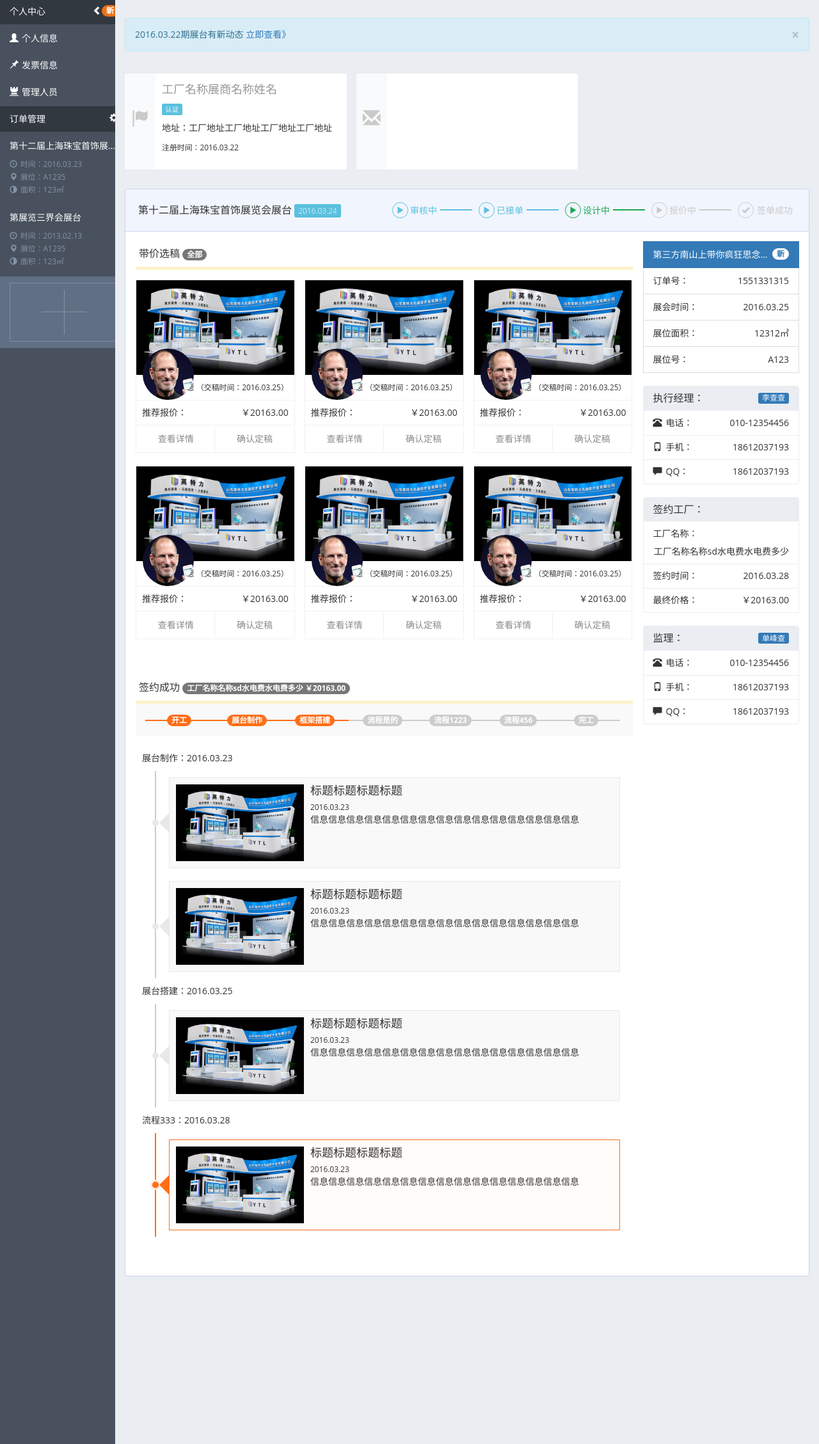
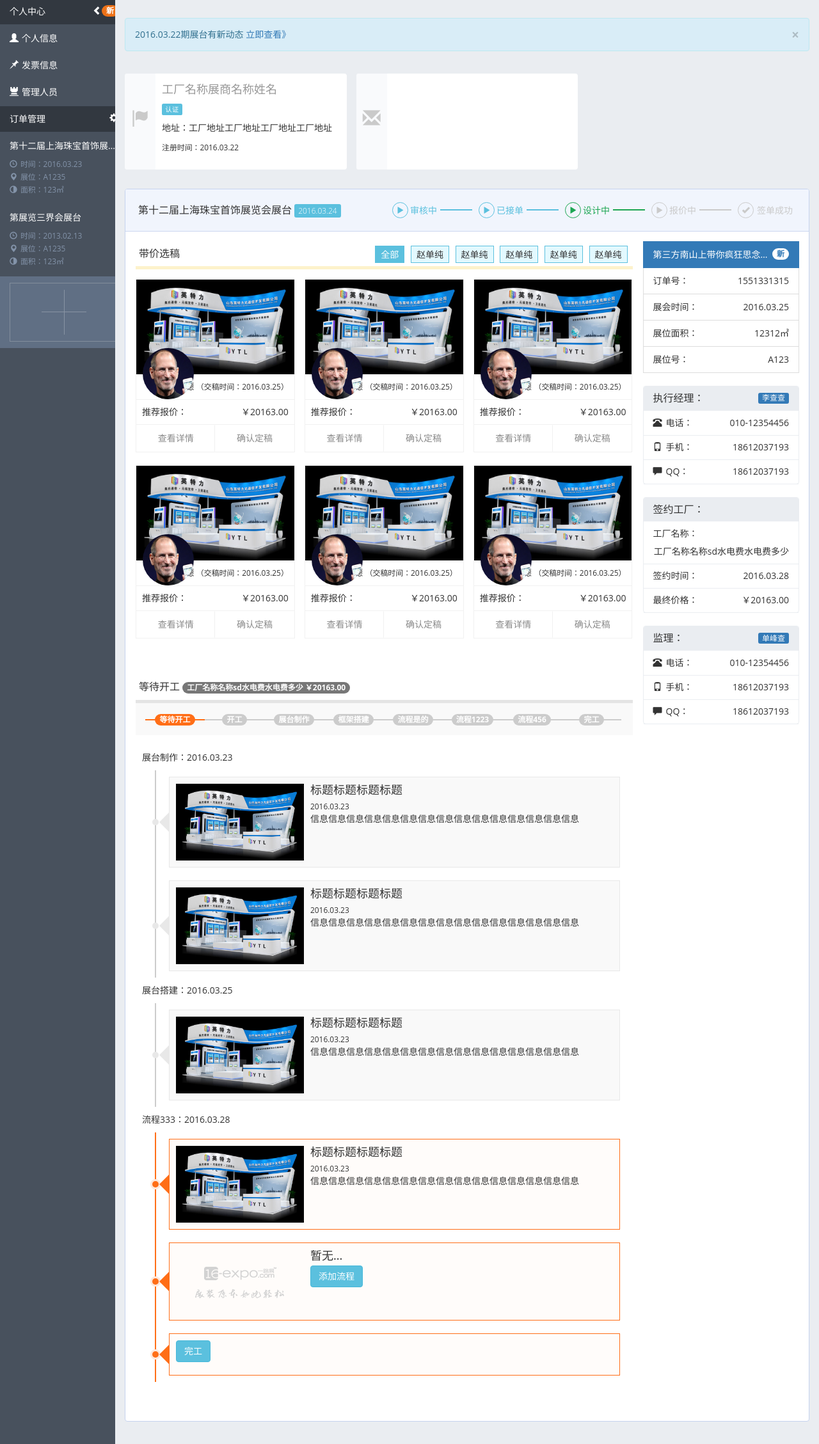
Before and after one commit to fengzq3/manage, a website: page src/shangHtml/index.html in a window 1280 px wide and 2310 px high. Shown: the part 53-2310 px from the top of the page at 64% size. Drawn offline with Linux system fonts and the light colour scheme.

Commit message:
带价选稿，增加设计师列表

```diff
--- a/src/css/manage.css
+++ b/src/css/manage.css
@@ -271,8 +271,10 @@ body {
 .manage-order-panel1 .panel-body p{line-height: 2em; margin-bottom: -1px; padding: 5px 15px;border-bottom:1px solid #EAEDF1;overflow: hidden;}
 .manage-order-panel1 .panel-body p .glyphicon{padding-right:6px;}
 .manage-order-panel2{}
-.manage-order-panel2>.panel-heading{border-bottom:5px solid #FDF2CB;padding:10px 5px;}
+.manage-order-panel2.now>.panel-heading{border-color:#FDF2CB;}
+.manage-order-panel2>.panel-heading{border-bottom:5px solid #E4E4E4;padding:10px 5px;}
 .manage-order-panel2>.panel-body{padding:15px 0;}
+.manage-order-panel2.over>.panel-body{display:none;}
 .manage-order-panel2>.panel-body.row{margin-left:0;}
 
 .manageStep{padding:0;overflow:hidden;}
@@ -299,6 +301,14 @@ body {
 .manageStep-item.pass:after{border-color:#5BC0DE;}
 .order-panel-des{padding: 15px; margin: -15px 0 15px; list-style:none; background-color: #F9F9F9;overflow:hidden;}
 .order-panel-des li{padding:5px;color:#BFBFBF;}
+
+/*订单设计师、设计稿列表*/
+.designer-list-item{padding: 3px 8px;
+    background-color: #E3F9FF;
+    border: 1px solid #5BC0DE;
+    margin: 0 3px;}
+.designer-list-item.active,.designer-list-item:hover{background-color:#5BC0DE;color:#fff;cursor: pointer;}
+
 .works-list{display: block;
     margin-bottom: 20px;
     line-height: 1.42857143;
@@ -367,7 +377,7 @@ body {
 .flow-progress-item.active .badge,.flow-progress-item:hover .badge{background-color:#ff6e17;}
 .flow-progress-item.active:before,.flow-progress-item:hover:before{background-color:#ff6e17;}
 
-/*slidePanel 侧边*/
+/*slidePanel dialog样式侧边*/
 .slidePanelBg{position:absolute;background:#000;width:100%;height:100%;top:0;left:180px;display:none;z-index: 490;opacity:.3;
     -ms-filter: progid:DXImageTransform.Microsoft.Alpha(Opacity=30);
     filter: progid:DXImageTransform.Microsoft.Alpha(Opacity=30);}
--- a/src/js/customDialog.js
+++ b/src/js/customDialog.js
@@ -76,7 +76,7 @@
                     url: action,
                     type: 'get',
                     cache: false
-                }).done(setDialogBody);
+                }).done(setDialogBody).fail(setDialogError);
 
             } else {
                 //confirm 弹框处理
@@ -89,6 +89,9 @@
                 //console.log(data);
                 dialog.find('.modal-body').html(data);
                 //d.resolve(dialog);
+            }
+            function setDialogError(e){
+                dialog.find('.modal-body').html('<div class=\"noDate\"><img src=\"../img/error.png\" /><p>数据载入错误，请重试！</p></div>');
             }
 
             //return d.promise();
--- a/src/js/manage.js
+++ b/src/js/manage.js
@@ -37,7 +37,6 @@ $(function () {
         }
     }
 
-
     //处理提示工具
     var popoverElements = $('[data-toggle="popover"]');
     $('[data-toggle="tooltip"]').tooltip();
@@ -74,7 +73,7 @@ $(function () {
         });
     }
 
-    //设计稿隐藏显示
+    //设计稿隐藏显示：用于主manageHtml 的列表
     /**
      * 每个订单tr上必须标有：data-orderid=订单id，设计稿tr上必须有对应的orderid 类
      * @type {*|jQuery|HTMLElement}
@@ -221,8 +220,9 @@ $(function () {
      * @param status    状态标记：返回success为成功，返回fail为失败
      * @param data      返回的数据
      */
-        //绑定设计师订单的 slidePanel 显示事件
-    $('#designerWorks').find(slidePanel).on('click', function (e) {
+    //绑定设计师订单的 slidePanel 显示事件
+    var designerWorks = $('#designerWorks');
+    designerWorks.find(slidePanel).on('click', function (e) {
         e.stopPropagation();
         e.preventDefault();
         customDialog.setSlidePanel(this, 'manageSlidePanel', setOfferEvent);
@@ -266,7 +266,7 @@ $(function () {
         //panel内detail 设置
         function setOfferDetail(data) {
             //获取成功，处理数据
-            var detailData = data,timer;
+            var detailData = data, timer;
             offerDetail.html(detailData);
             //绑定 关闭/确认定稿 事件
             var offerPanelClose = offerDetail.find('#offerPanelClose');
@@ -378,6 +378,14 @@ $(function () {
     console.log(flowPanel.width() + ' | ' + flowItems.length);
     flowItems.width(itemWidth);
 
+    //带价选稿部分：设计师列表
+    var designerWorksContent = designerWorks.find('.panel-body');
+    designerWorks.find('.designer-list-item').on('click', function () {
+        var designerid = $(this).data('designerid');
+        console.log(designerid);
+        //TODO 设计师列表
+    });
+
 
 //报价列表
     $('.shang-offer-detail').on('click', function (e) {
--- a/src/shangHtml/index.html
+++ b/src/shangHtml/index.html
@@ -54,9 +54,12 @@
                 <li class="divider hideSlide"><span class="badge notice pull-right">新</span><span
                         class="glyphicon glyphicon-chevron-left"></span>个人中心
                 </li>
-                <li><a href="/grxx" data-custom="slidePanel" data-mywidth="600px" title="设置个人信息"><span class="glyphicon glyphicon-user"></span>个人信息</a></li>
-                <li><a href="#"><span class="glyphicon glyphicon-pushpin"></span>发票信息</a></li>
-                <li><a href="#"><span class="glyphicon glyphicon-tower"></span>管理人员</a></li>
+                <li><a href="/grxx" data-custom="slidePanel" data-mywidth="600px" title="设置个人信息"><span
+                        class="glyphicon glyphicon-user"></span>个人信息</a></li>
+                <li><a href="/fpxx" data-custom="slidePanel" data-mywidth="600px" title="设置发票信息"><span
+                        class="glyphicon glyphicon-pushpin"></span>发票信息</a></li>
+                <li><a href="/glry" data-custom="slidePanel" data-mywidth="600px" title="设置管理人员"><span
+                        class="glyphicon glyphicon-tower"></span>管理人员</a></li>
                 <li class="divider"><span class="glyphicon glyphicon-cog"></span>订单管理</li>
                 <li class="shang-order-item">
                     <a href="#" data-toggle="tooltip" title="第十二届上海珠宝首饰展览会展台海珠宝首饰展览会展台第十二届上海珠宝首饰展">
@@ -169,15 +172,22 @@
                     <div class="col-sm-9 manage-order-area">
 
 
-                        <div class="panel manage-order-panel2" id="designerWorks">
+                        <div class="panel manage-order-panel2 now" id="designerWorks">
                             <div class="panel-heading">
-                                <div class="order-designer pull-right">
-
+                                <div class="designer-list pull-right">
+                                    <span class="designer-list-item active" data-designerid="totalDesignerWorks">全部</span>
+                                    <span class="designer-list-item" data-designerid="designerid112312">赵单纯</span>
+                                    <span class="designer-list-item" data-designerid="designerid22222">赵单纯</span>
+                                    <span class="designer-list-item" data-designerid="designerid22222">赵单纯</span>
+                                    <span class="designer-list-item" data-designerid="designerid112312">赵单纯</span>
+                                    <span class="designer-list-item" data-designerid="designerid112312">赵单纯</span>
                                 </div>
-                                <h3 class="panel-title">带价选稿 <span class="badge">全部</span></h3>
+                                <h3 class="panel-title">
+                                    带价选稿
+                                </h3>
                             </div>
                             <div class="panel-body row">
-                                <div class="col-sm-6 col-lg-4">
+                                <div class="col-sm-6 col-lg-4 designerid112312">
                                     <div href="#" class="works-list">
                                         <div class="works-list-img">
                                             <img src="../img/place.jpg"/>
@@ -191,12 +201,15 @@
                                             推荐报价：<span class="pull-right">￥20163.00</span>
                                         </p>
                                         <p class="works-list-btnGroup">
-                                            <a href="fragment/baojia.html" data-custom="slidePanel" data-mywidth="90%" title="报价报价不不不不报价标题" class="btn works-list-btn1">查看详情</a>
-                                            <a href="../testData/success.json" data-custom="confirm" title="确认信息" data-confirm-content="确定选择此设计稿吗？选择后将不能更改！" data-mywidth="400px" class="btn works-list-btn2">确认定稿</a>
+                                            <a href="fragment/baojia.html" data-custom="slidePanel" data-mywidth="90%"
+                                               title="报价报价不不不不报价标题" class="btn works-list-btn1">查看详情</a>
+                                            <a href="../testData/success.json" data-custom="confirm" title="确认信息"
+                                               data-confirm-content="确定选择此设计稿吗？选择后将不能更改！" data-mywidth="400px"
+                                               class="btn works-list-btn2">确认定稿</a>
                                         </p>
                                     </div>
                                 </div>
-                                <div class="col-sm-6 col-lg-4">
+                                <div class="col-sm-6 col-lg-4 designerid112312">
                                     <div href="#" class="works-list">
                                         <div class="works-list-img">
                                             <img src="../img/place.jpg"/>
@@ -210,12 +223,16 @@
                                             推荐报价：<span class="pull-right">￥20163.00</span>
                                         </p>
                                         <p class="works-list-btnGroup">
-                                            <a href="fragment/111baojia.html" data-custom="slidePanel" data-mywidth="90%" title="报价报价不不不不报价标题" class="btn works-list-btn1">查看详情</a>
-                                            <a href="../testData/error.json" data-custom="confirm" title="确认信息" data-confirm-content="确定选择此设计稿吗？选择后将不能更改！" data-mywidth="400px" class="btn works-list-btn2">确认定稿</a>
+                                            <a href="fragment/111baojia.html" data-custom="slidePanel"
+                                               data-mywidth="90%" title="报价报价不不不不报价标题"
+                                               class="btn works-list-btn1">查看详情</a>
+                                            <a href="../testData/error.json" data-custom="confirm" title="确认信息"
+                                               data-confirm-content="确定选择此设计稿吗？选择后将不能更改！" data-mywidth="400px"
+                                               class="btn works-list-btn2">确认定稿</a>
                                         </p>
                                     </div>
                                 </div>
-                                <div class="col-sm-6 col-lg-4">
+                                <div class="col-sm-6 col-lg-4 designerid112312">
                                     <div href="#" class="works-list">
                                         <div class="works-list-img">
                                             <img src="../img/place.jpg"/>
@@ -229,12 +246,15 @@
                                             推荐报价：<span class="pull-right">￥20163.00</span>
                                         </p>
                                         <p class="works-list-btnGroup">
-                                            <a href="fragment/baojia.html" data-custom="slidePanel" data-mywidth="90%" title="报价报价不不不不报价标题" class="btn works-list-btn1">查看详情</a>
-                                            <a href="../testData/success.json" data-custom="confirm" title="确认信息" data-confirm-content="确定选择此设计稿吗？选择后将不能更改！" data-mywidth="400px" class="btn works-list-btn2">确认定稿</a>
+                                            <a href="fragment/baojia.html" data-custom="slidePanel" data-mywidth="90%"
+                                               title="报价报价不不不不报价标题" class="btn works-list-btn1">查看详情</a>
+                                            <a href="../testData/success.json" data-custom="confirm" title="确认信息"
+                                               data-confirm-content="确定选择此设计稿吗？选择后将不能更改！" data-mywidth="400px"
+                                               class="btn works-list-btn2">确认定稿</a>
                                         </p>
                                     </div>
                                 </div>
-                                <div class="col-sm-6 col-lg-4">
+                                <div class="col-sm-6 col-lg-4 designerid22222">
                                     <div href="#" class="works-list">
                                         <div class="works-list-img">
                                             <img src="../img/place.jpg"/>
@@ -248,12 +268,16 @@
                                             推荐报价：<span class="pull-right">￥20163.00</span>
                                         </p>
                                         <p class="works-list-btnGroup">
-                                            <a href="fragment/111baojia.html" data-custom="slidePanel" data-mywidth="90%" title="报价报价不不不不报价标题" class="btn works-list-btn1">查看详情</a>
-                                            <a href="../testData/error.json" data-custom="confirm" title="确认信息" data-confirm-content="确定选择此设计稿吗？选择后将不能更改！" data-mywidth="400px" class="btn works-list-btn2">确认定稿</a>
+                                            <a href="fragment/111baojia.html" data-custom="slidePanel"
+                                               data-mywidth="90%" title="报价报价不不不不报价标题"
+                                               class="btn works-list-btn1">查看详情</a>
+                                            <a href="../testData/error.json" data-custom="confirm" title="确认信息"
+                                               data-confirm-content="确定选择此设计稿吗？选择后将不能更改！" data-mywidth="400px"
+                                               class="btn works-list-btn2">确认定稿</a>
                                         </p>
                                     </div>
                                 </div>
-                                <div class="col-sm-6 col-lg-4">
+                                <div class="col-sm-6 col-lg-4 designerid22222">
                                     <div href="#" class="works-list">
                                         <div class="works-list-img">
                                             <img src="../img/place.jpg"/>
@@ -267,12 +291,15 @@
                                             推荐报价：<span class="pull-right">￥20163.00</span>
                                         </p>
                                         <p class="works-list-btnGroup">
-                                            <a href="fragment/baojia.html" data-custom="slidePanel" data-mywidth="90%" title="报价报价不不不不报价标题" class="btn works-list-btn1">查看详情</a>
-                                            <a href="../testData/success.json" data-custom="confirm" title="确认信息" data-confirm-content="确定选择此设计稿吗？选择后将不能更改！" data-mywidth="400px" class="btn works-list-btn2">确认定稿</a>
+                                            <a href="fragment/baojia.html" data-custom="slidePanel" data-mywidth="90%"
+                                               title="报价报价不不不不报价标题" class="btn works-list-btn1">查看详情</a>
+                                            <a href="../testData/success.json" data-custom="confirm" title="确认信息"
+                                               data-confirm-content="确定选择此设计稿吗？选择后将不能更改！" data-mywidth="400px"
+                                               class="btn works-list-btn2">确认定稿</a>
                                         </p>
                                     </div>
                                 </div>
-                                <div class="col-sm-6 col-lg-4">
+                                <div class="col-sm-6 col-lg-4 designerid22222">
                                     <div href="#" class="works-list">
                                         <div class="works-list-img">
                                             <img src="../img/place.jpg"/>
@@ -286,8 +313,12 @@
                                             推荐报价：<span class="pull-right">￥20163.00</span>
                                         </p>
                                         <p class="works-list-btnGroup">
-                                            <a href="fragment/111baojia.html" data-custom="slidePanel" data-mywidth="90%" title="报价报价不不不不报价标题" class="btn works-list-btn1">查看详情</a>
-                                            <a href="../testData/error.json" data-custom="confirm" title="确认信息" data-confirm-content="确定选择此设计稿吗？选择后将不能更改！" data-mywidth="400px" class="btn works-list-btn2">确认定稿</a>
+                                            <a href="fragment/111baojia.html" data-custom="slidePanel"
+                                               data-mywidth="90%" title="报价报价不不不不报价标题"
+                                               class="btn works-list-btn1">查看详情</a>
+                                            <a href="../testData/error.json" data-custom="confirm" title="确认信息"
+                                               data-confirm-content="确定选择此设计稿吗？选择后将不能更改！" data-mywidth="400px"
+                                               class="btn works-list-btn2">确认定稿</a>
                                         </p>
                                     </div>
                                 </div>
@@ -295,7 +326,7 @@
                         </div>
                         <div class="panel manage-order-panel2">
                             <div class="panel-heading">
-                                <h3 class="panel-title">签约成功
+                                <h3 class="panel-title">等待开工
                                     <span class="badge">工厂名称名称sd水电费水电费多少 ￥20163.00</span>
                                 </h3>
                             </div>
@@ -305,15 +336,20 @@
                                     <ul data-custom="width" class="order-panel-des">
                                         <li class="flow-progress-item active">
                                             <a href="#flow1">
+                                                <span class="badge">等待开工</span>
+                                            </a>
+                                        </li>
+                                        <li class="flow-progress-item">
+                                            <a href="#flow1">
                                                 <span class="badge">开工</span>
                                             </a>
                                         </li>
-                                        <li class="flow-progress-item active">
+                                        <li class="flow-progress-item">
                                             <a href="#flow2">
                                                 <span class="badge">展台制作</span>
                                             </a>
                                         </li>
-                                        <li class="flow-progress-item active">
+                                        <li class="flow-progress-item">
                                             <a href="#flow3">
                                                 <span class="badge">框架搭建</span>
                                             </a>
@@ -414,31 +450,31 @@
 
                                             </div>
                                         </li>
-                                        <!--<li class="active">-->
-                                        <!--<div class="order-flow-list-item">-->
-                                        <!--<div class="media">-->
-                                        <!--<a class="pull-left" href="#">-->
-                                        <!--<img src="../img/mainbg.png" />-->
-                                        <!--</a>-->
-                                        <!--<div class="media-body">-->
-                                        <!--<h4 class="media-heading">暂无...</h4>-->
-                                        <!--&lt;!&ndash;<small>2016.03.23</small>&ndash;&gt;-->
-                                        <!--<p><a href="#" class="btn btn-info">添加流程</a></p>-->
-                                        <!--</div>-->
-                                        <!--</div>-->
+                                        <li class="active">
+                                            <div class="order-flow-list-item">
+                                                <div class="media">
+                                                    <a class="pull-left" href="#">
+                                                        <img src="../img/mainbg.png"/>
+                                                    </a>
+                                                    <div class="media-body">
+                                                        <h4 class="media-heading">暂无...</h4>
+                                                        <!--<small>2016.03.23</small>-->
+                                                        <p><a href="#" class="btn btn-info">添加流程</a></p>
+                                                    </div>
+                                                </div>
 
-                                        <!--</div>-->
-                                        <!--</li>-->
-                                        <!--<li class="active">-->
-                                        <!--<div class="order-flow-list-item">-->
-                                        <!--<div class="media">-->
-                                        <!--<div class="media-body">-->
-                                        <!--<p><a href="#" class="btn btn-info">完工</a></p>-->
-                                        <!--</div>-->
-                                        <!--</div>-->
+                                            </div>
+                                        </li>
+                                        <li class="active">
+                                            <div class="order-flow-list-item">
+                                                <div class="media">
+                                                    <div class="media-body">
+                                                        <p><a href="#" class="btn btn-info">完工</a></p>
+                                                    </div>
+                                                </div>
 
-                                        <!--</div>-->
-                                        <!--</li>-->
+                                            </div>
+                                        </li>
                                         <!--流程 END-->
                                     </ul>
                                 </div>
```
Also changed, not shown: src/img/error.png (added), src/img/success.png (added), src/img/waring.png (added).
